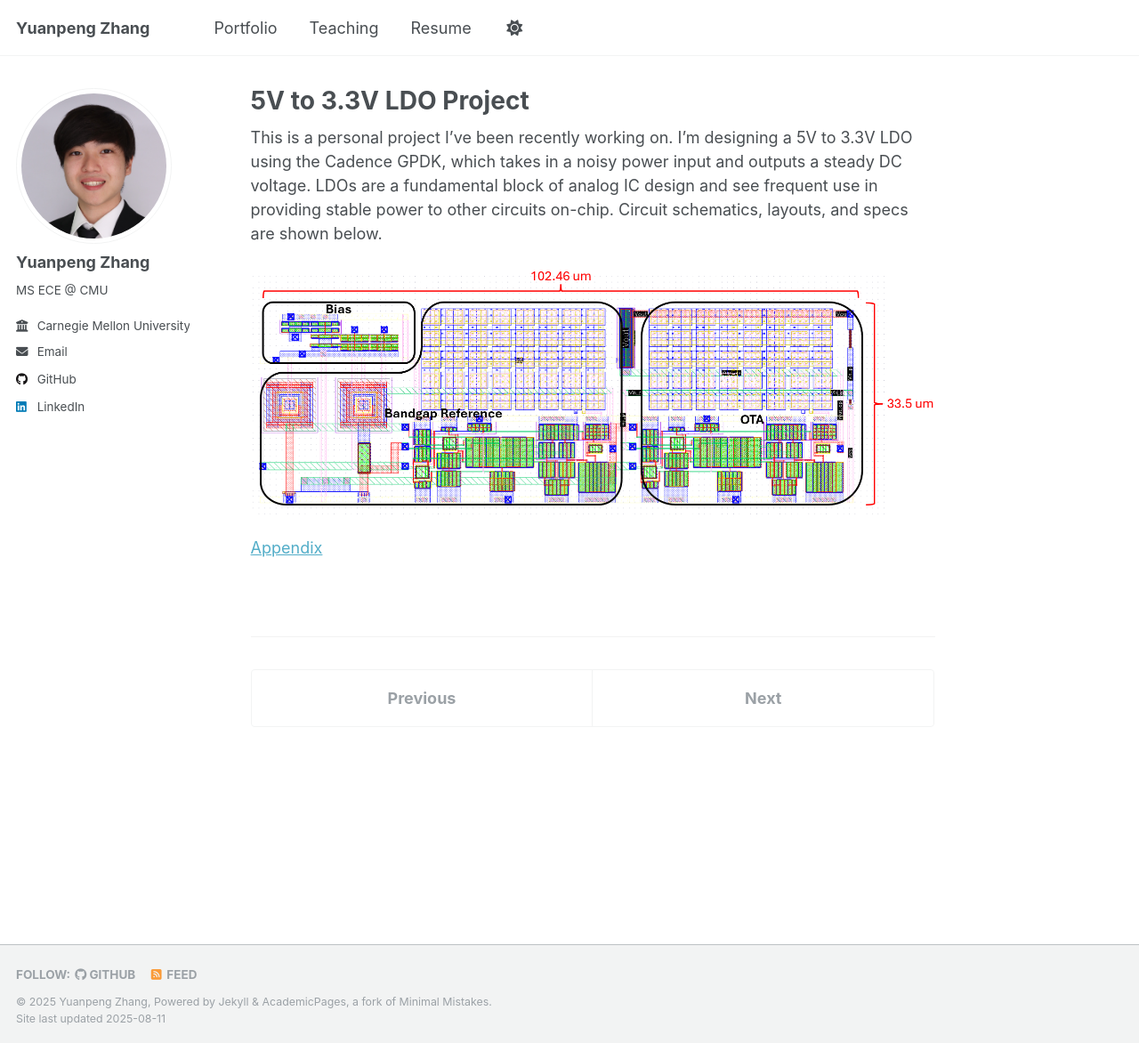
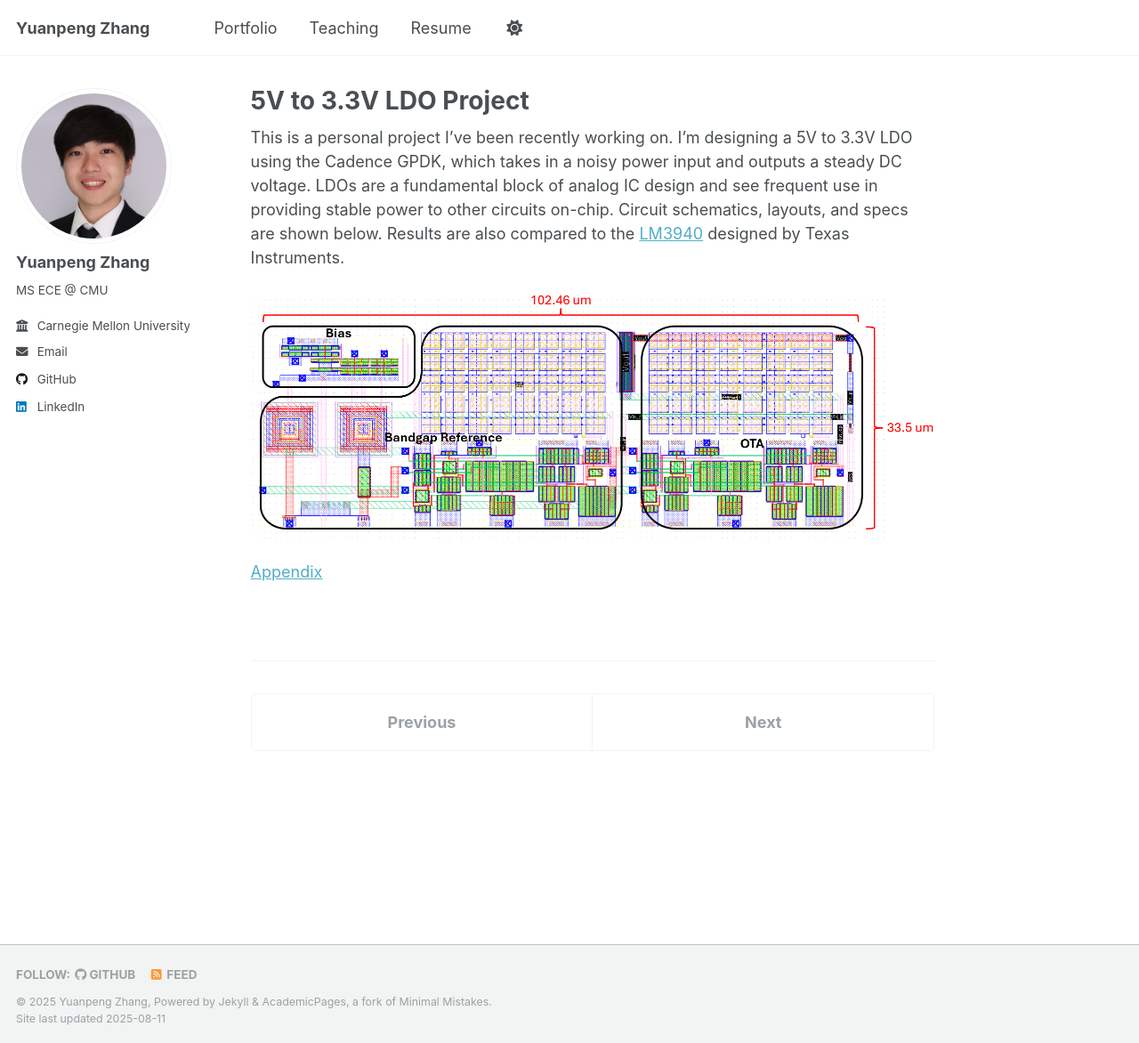
Before and after one commit to yuanpenguin/yuanpenguin.github.io, a Jekyll site: the page built from _portfolio/portfolio-5.md, in a window 1280 px wide and 1172 px high. Shown: the whole window at 89% size. Built offline with Jekyll 4.4.1, drawn with Linux system fonts in a browser that asks for light colours; a script that is not in the unit is left out.

Commit message:
Update portfolio-5.md

```diff
--- a/_portfolio/portfolio-5.md
+++ b/_portfolio/portfolio-5.md
@@ -4,7 +4,7 @@ excerpt: "Personal Project <br/><br><img src='/images/ldo_layout.png' width='50%
 collection: portfolio
 ---
 
-This is a personal project I've been recently working on. I'm designing a 5V to 3.3V LDO using the Cadence GPDK, which takes in a noisy power input and outputs a steady DC voltage. LDOs are a fundamental block of analog IC design and see frequent use in providing stable power to other circuits on-chip. Circuit schematics, layouts, and specs are shown below.
+This is a personal project I've been recently working on. I'm designing a 5V to 3.3V LDO using the Cadence GPDK, which takes in a noisy power input and outputs a steady DC voltage. LDOs are a fundamental block of analog IC design and see frequent use in providing stable power to other circuits on-chip. Circuit schematics, layouts, and specs are shown below. Results are also compared to the [LM3940](https://www.ti.com/lit/ds/symlink/lm3940.pdf?ts=1754872909603) designed by Texas Instruments.
 
 ![](/images/ldo_layout_labeled.png)
 
```
